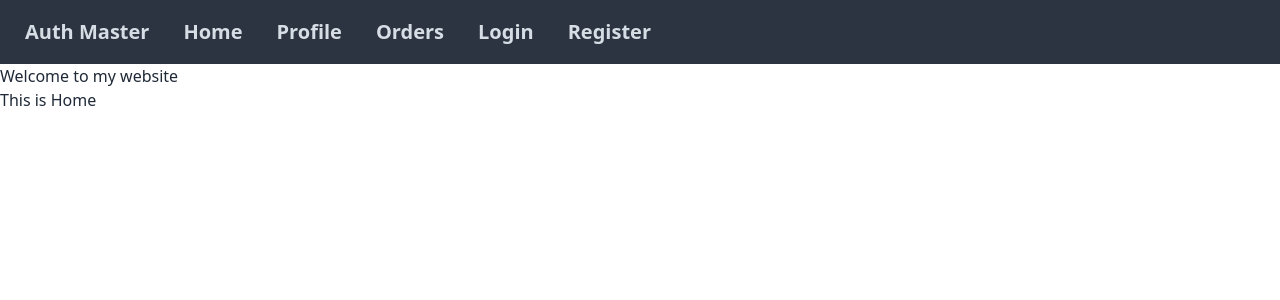
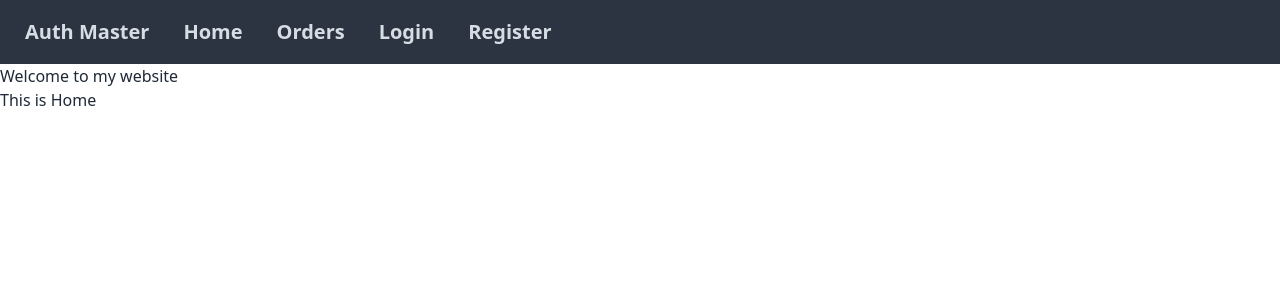
Before and after one commit to mrfhmd7/auth-firebase-context-tailwind, a React (Vite) app: page / in a window 1280 px wide. Shown: the top 300 px of the page. Built offline with nearby package versions, Linux system fonts and the light colour scheme; no server answers.

Commit message:
hide private route

```diff
--- a/src/components/Header.jsx
+++ b/src/components/Header.jsx
@@ -17,7 +17,10 @@ const Header = () => {
                <div className="navbar bg-neutral text-neutral-content">
                     <button className="btn btn-ghost text-xl">Auth Master</button>
                     <Link className="btn btn-ghost text-xl" to="/">Home</Link>
-                    <Link className="btn btn-ghost text-xl" to="/profile">Profile</Link>
+                    {
+                         user &&
+                         <Link className="btn btn-ghost text-xl" to="/profile">Profile</Link>
+                    }
                     <Link className="btn btn-ghost text-xl" to="/orders">Orders</Link>
                     <Link className="btn btn-ghost text-xl" to="/login">Login</Link>
                     <Link className="btn btn-ghost text-xl" to="/register">Register</Link>
```
